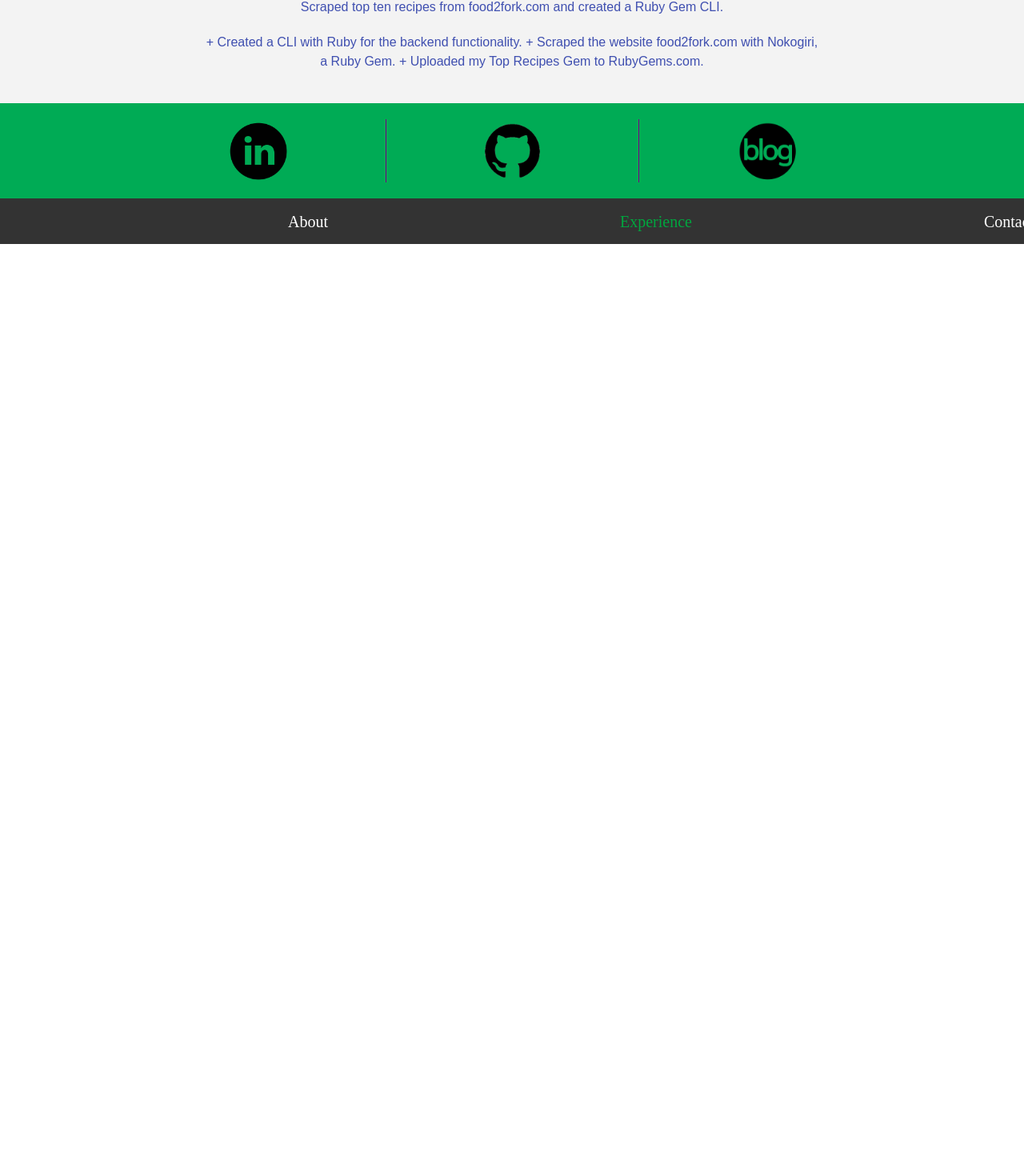
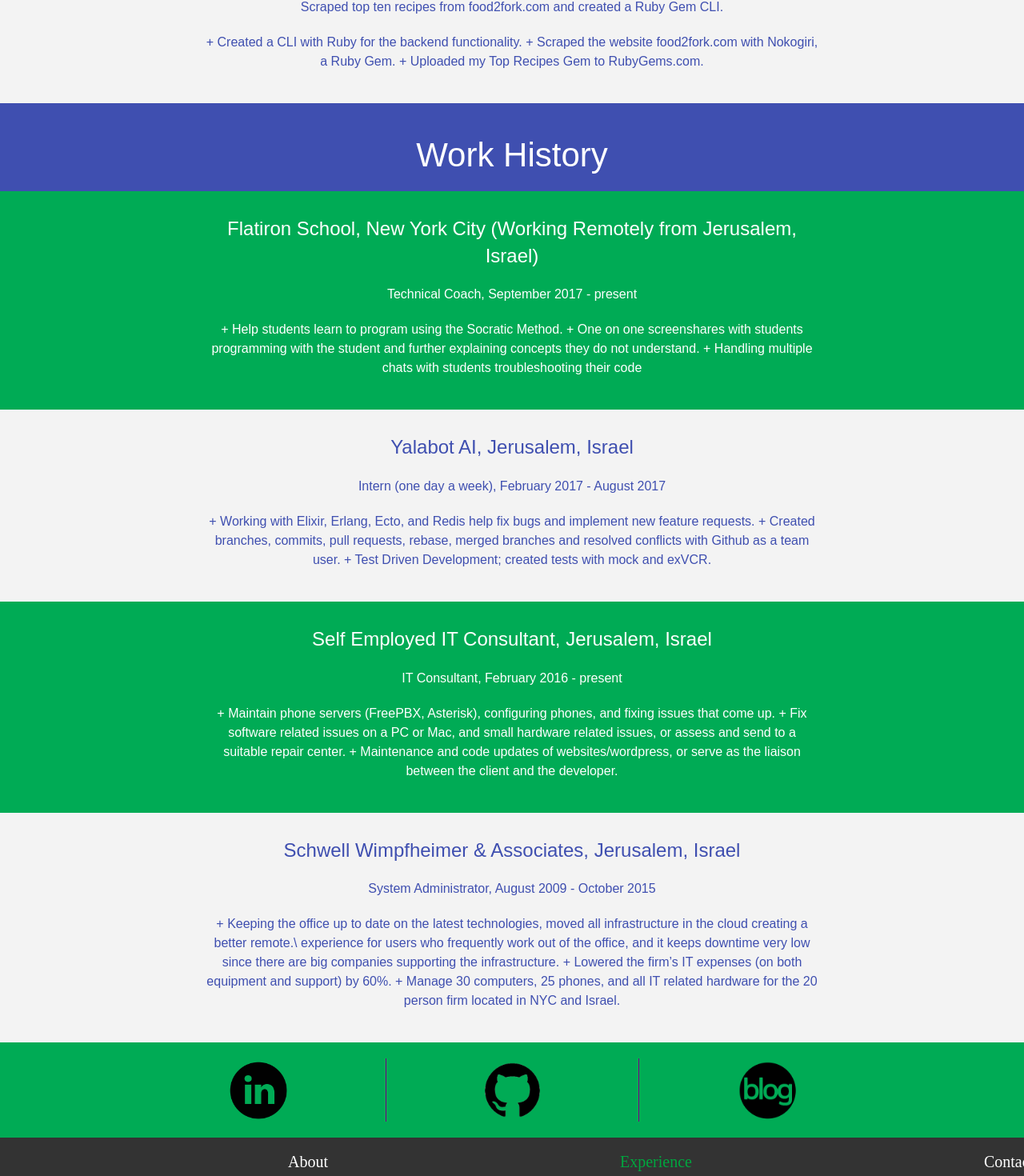
Before and after one commit to mxdavis/godaddy-react-resume, a React (Create React App) app: page /experience in a window 1280 px wide. Shown: the part 1043-2513 px from the top of the page at 80% size. Before the commit the page ends 1348 px from the top, so only its background shows below. Built offline with nearby package versions, Linux system fonts and the light colour scheme; a web font is replaced by a local one.

Commit message:
Add Experience

```diff
--- a/src/components/Experience.js
+++ b/src/components/Experience.js
@@ -58,6 +58,56 @@ const Experience = () =>  {
         </div>
       </div>
 
+      <h1> Work History </h1>
+
+      <div className="green">
+        <div className="text-padded">
+          <h3>Flatiron School, New York City (Working Remotely from Jerusalem, Israel)</h3>
+          <p>Technical Coach, September 2017 - present</p>
+          <p>
+            + Help students learn to program using the Socratic Method.
+            + One on one screenshares with students programming with the student and further explaining concepts they do not understand.
+            + Handling multiple chats with students troubleshooting their code
+          </p>
+        </div>
+      </div>
+
+      <div className="gray">
+        <div className="text-padded dark-text">
+          <h3>Yalabot AI, Jerusalem, Israel</h3>
+          <p>Intern (one day a week), February 2017 - August 2017</p>
+          <p>
+            + Working with Elixir, Erlang, Ecto, and Redis help fix bugs and implement new feature requests.
+            + Created branches, commits, pull requests, rebase, merged branches and resolved conflicts with Github as a team user.
+            + Test Driven Development; created tests with mock and  exVCR.
+          </p>
+        </div>
+      </div>
+
+      <div className="green">
+        <div className="text-padded">
+          <h3>Self Employed IT Consultant, Jerusalem, Israel</h3>
+          <p>IT Consultant, February 2016 - present</p>
+          <p>
+            + Maintain phone servers (FreePBX, Asterisk), configuring phones, and fixing issues that come up.
+            + Fix software related issues on a PC or Mac, and small hardware related issues, or assess and send to a suitable repair center.
+            + Maintenance and code updates of websites/wordpress, or serve as the liaison between the client and the developer.
+          </p>
+        </div>
+      </div>
+
+      <div className="gray">
+        <div className="text-padded dark-text">
+          <h3>Schwell Wimpfheimer & Associates, Jerusalem, Israel</h3>
+          <p>System Administrator, August 2009 - October 2015</p>
+          <p>
+            + Keeping the office up to date on the latest technologies, moved all infrastructure in the cloud creating a better remote.\ experience for users who frequently work out of the office, and it keeps downtime very low since there are big companies supporting the infrastructure.
+            + Lowered the firm’s IT expenses (on both equipment and support) by 60%.
+            + Manage 30 computers, 25 phones, and all IT related hardware for the 20 person firm located in NYC and Israel.
+          </p>
+        </div>
+      </div>
+
   </div>
   )
 }
```
